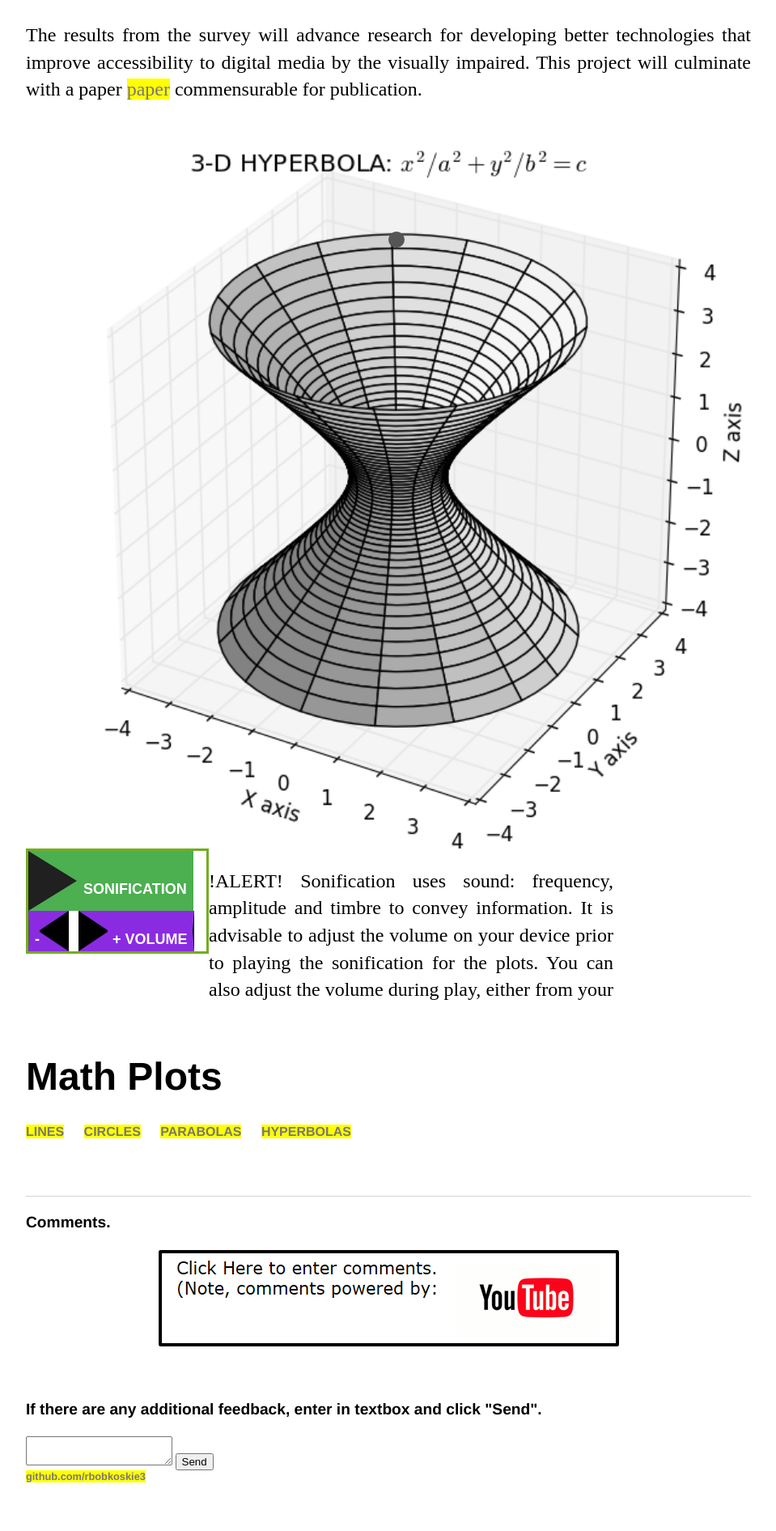
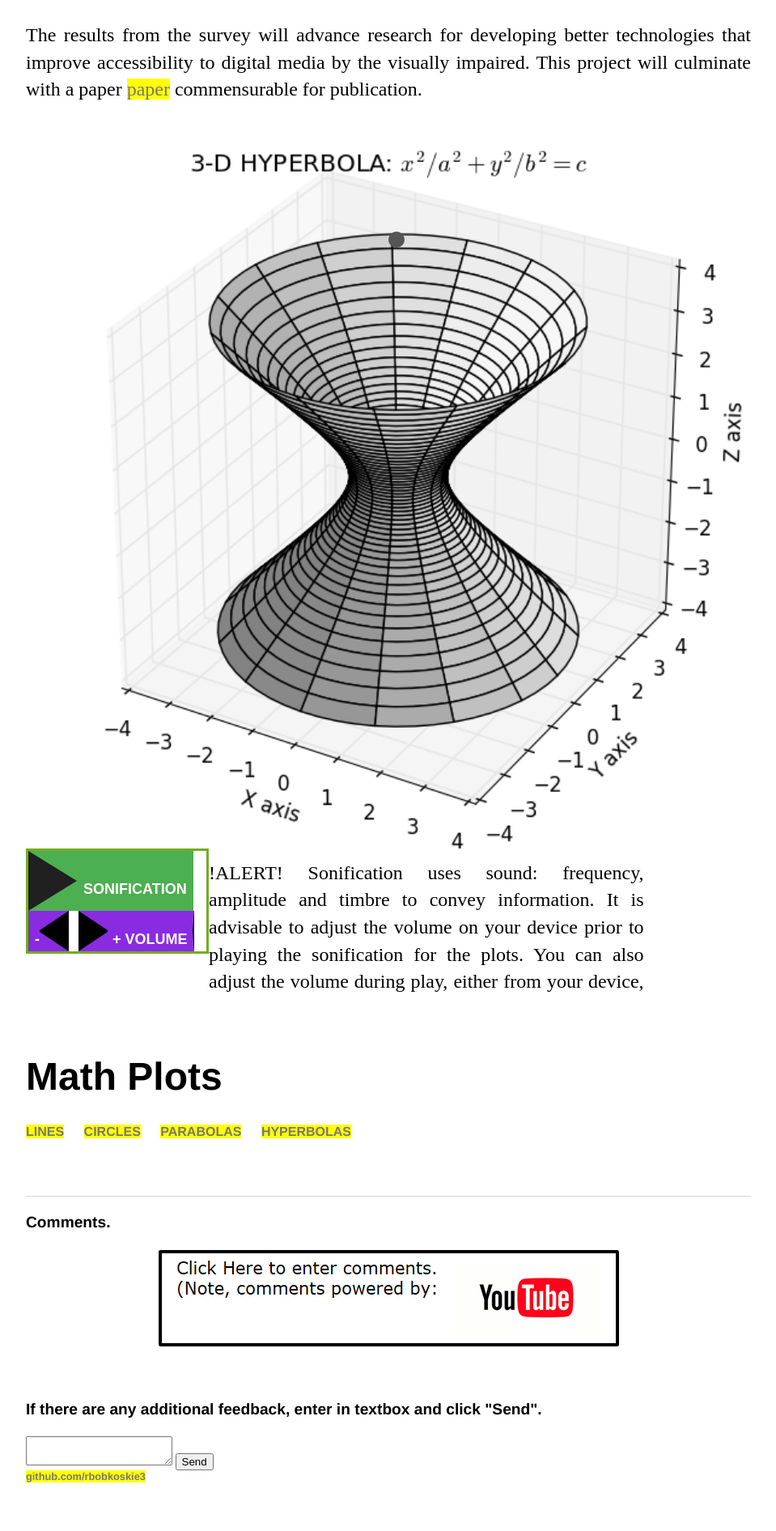
Before and after one commit to rbobkoskie3/rbobkoskie3.github.io, a Jekyll site: the page built from index.html, in a window 1280 px wide. Shown: the part 695-2586 px from the top of the page at 81% size, without its empty margins (160-1119 px from the left). Built offline with Jekyll 4.4.1, drawn with Linux system fonts in a browser that asks for light colours.

Commit message:
Add files via upload

```diff
--- a/index.html
+++ b/index.html
@@ -278,11 +278,12 @@ title: Math, Sonification, Plots
         }
 
         .floatWarning {
-            //width:60%;
-            width: 500px;
+            width:60%;
+            //width: 500px;
             height: 200px;
             display:inline-block;
             // float:left;
+            top: -10px;
             position:relative;
             // position:absolute;
             overflow-y: scroll;
```
